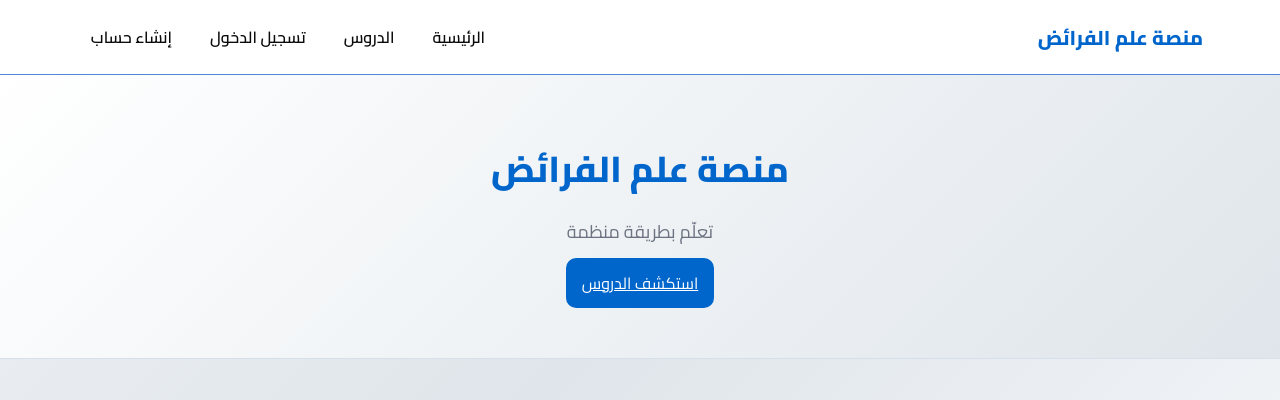
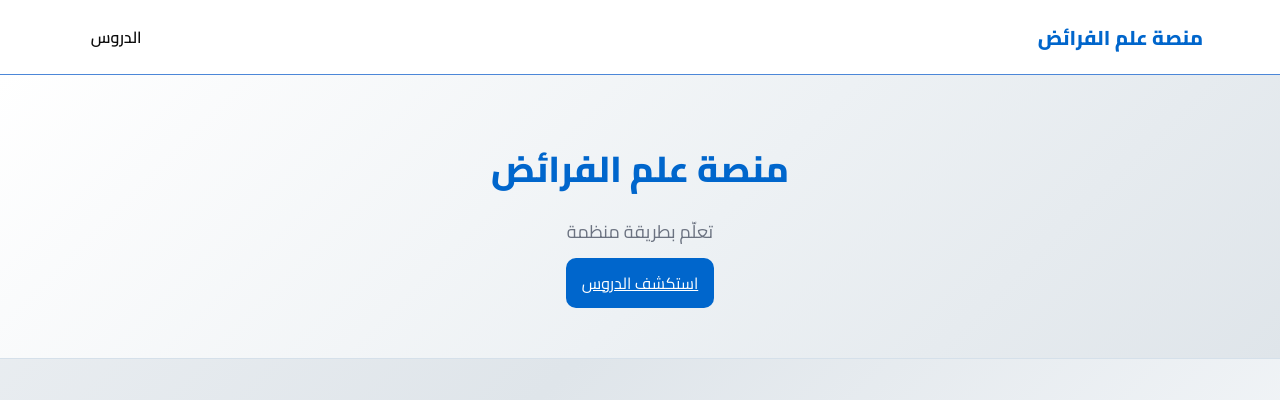
Before and after one commit to mustaphtouray7-svg/lessons-project-, a Flask app: page / in a window 1280 px wide. Shown: the top 400 px of the page. Run offline with Flask 3, Linux system fonts and the light colour scheme; data comes from the database, SQL or seed files in the repository; some libraries are stand-ins or nearby versions.

Commit message:
Simplify homepage navigation

```diff
--- a/templates/index.html
+++ b/templates/index.html
@@ -10,14 +10,9 @@
     <header>
         <div class="logo">منصة علم الفرائض</div>
         <nav>
-            <a href="/">الرئيسية</a>
             <a href="/lessons">الدروس</a>
             {% if session.username %}
             <a href="/dashboard">لوحة الطالب</a>
-            <a href="/logout">تسجيل الخروج</a>
-            {% else %}
-            <a href="/login">تسجيل الدخول</a>
-            <a href="/register">إنشاء حساب</a>
             {% endif %}
         </nav>
     </header>
```
